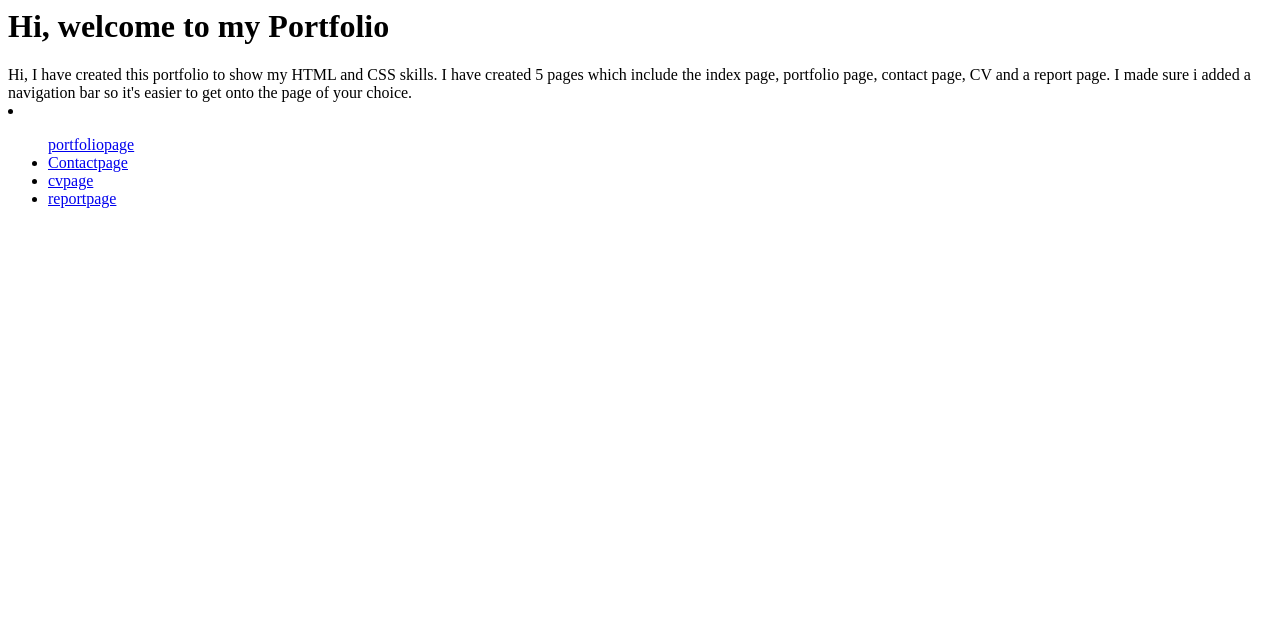
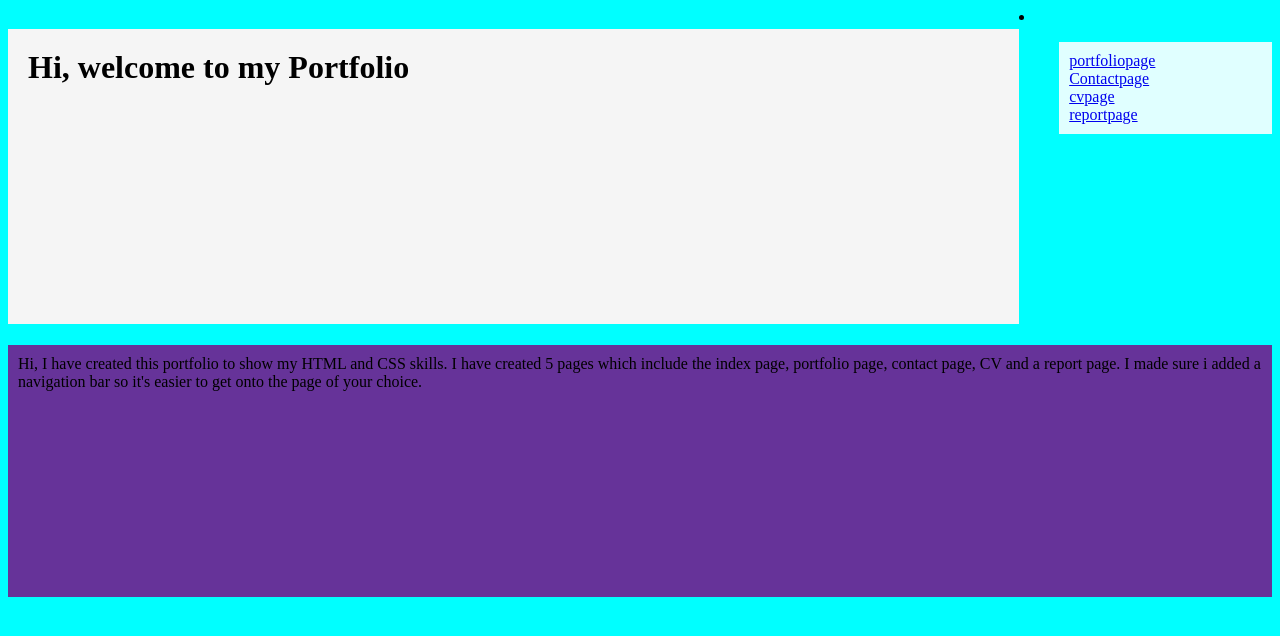
Before and after one commit to shailenlcfc/Website-changes, a plain HTML site: page index.html in a window 1280 px wide. Drawn offline with Linux system fonts and the light colour scheme.

Commit message:
added css file

```diff
--- /dev/null
+++ b/color.css
@@ -0,0 +1,97 @@
+h1{
+    color: blue;
+}
+
+p1{
+    color:rgb(27, 25, 25);
+
+}
+
+body {background-color: aqua;}
+
+
+h1 {
+    display: grid;
+}
+
+h1 {
+    background-color: whitesmoke;
+    color: black;
+    padding: 20px;
+    grid-area: header;
+}
+
+
+p1 {
+    display: main;
+}
+
+p1 {
+    background-color:rebeccapurple;
+    color: black;
+    padding: 10px;
+    grid-area: main;
+}
+
+nav {
+    background-color:lightcyan;
+    color: sienna;
+    padding: 10px;
+    grid-area: nav;
+    list-style-type: none;
+}
+
+body {
+    display: grid;
+    grid-template-columns: 15%,15%,70%;
+    grid-template-rows: auto;
+    grid-template-areas:"header header nav"
+                         "main main main"
+                        "footer footer footer"
+
+}
+
+
+
+
+h2 {
+    display: grid;
+}
+
+
+
+
+h2 {
+    background-color:blue;
+    color: black;
+    padding: 20px;
+    grid-area: header;
+}
+
+nav {
+    display: nav;
+}
+
+nav {
+        background-color:lightcyan;
+        color: sienna;
+        padding: 10px;
+        grid-area: nav;
+        list-style-type: none;
+    }
+
+
+    h2 {
+        background-color:rgb(36, 36, 165);
+        color: white;
+        padding: 20px;
+        grid-area: header;
+    }
+    body {
+    display: grid;
+    grid-template-columns: 20% 60% 20%;
+    grid-template-rows: auto;
+    grid-template-areas: "header header nav"
+                        "nav main aside"
+                        "footer footer footer";
+    }
--- a/index.html
+++ b/index.html
@@ -9,7 +9,7 @@
 <p1> Hi, I have created this portfolio to show my HTML and CSS skills. I have created 5 pages which include the index page, portfolio page, contact page, CV and a report page. I made sure i added a navigation bar so it's easier to get onto the page of your choice. </p1>
    <link rel="stylesheet"= href="color.css"
 
-<header/>
+<head/>
 
 <li>
 <ul>
```
Also changed, not shown: Site report.html (+4 -1 lines).
